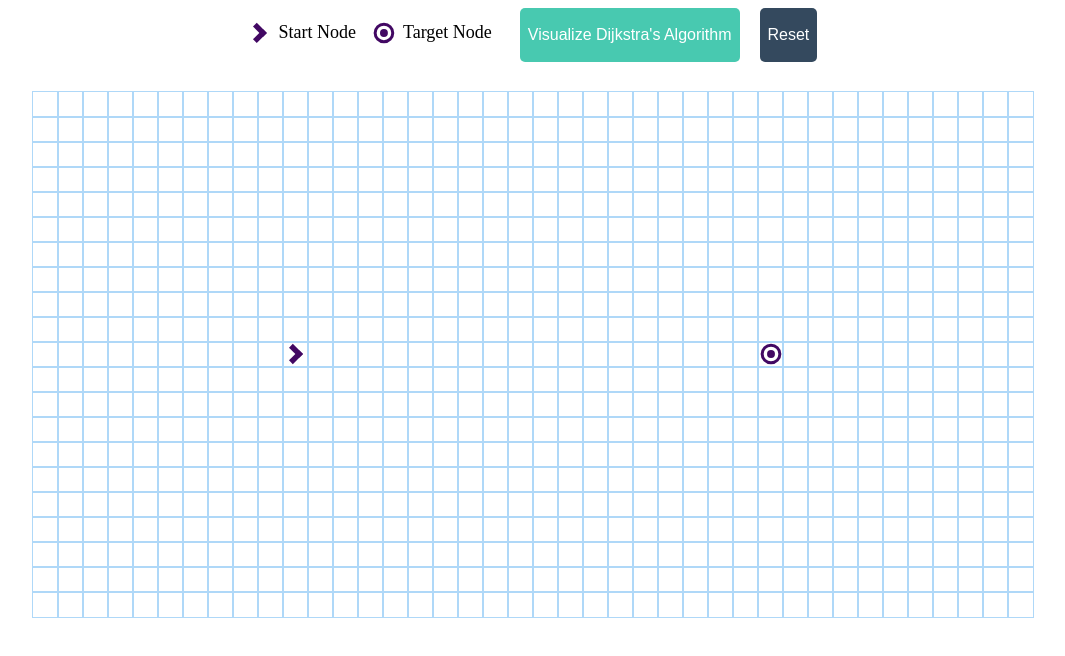
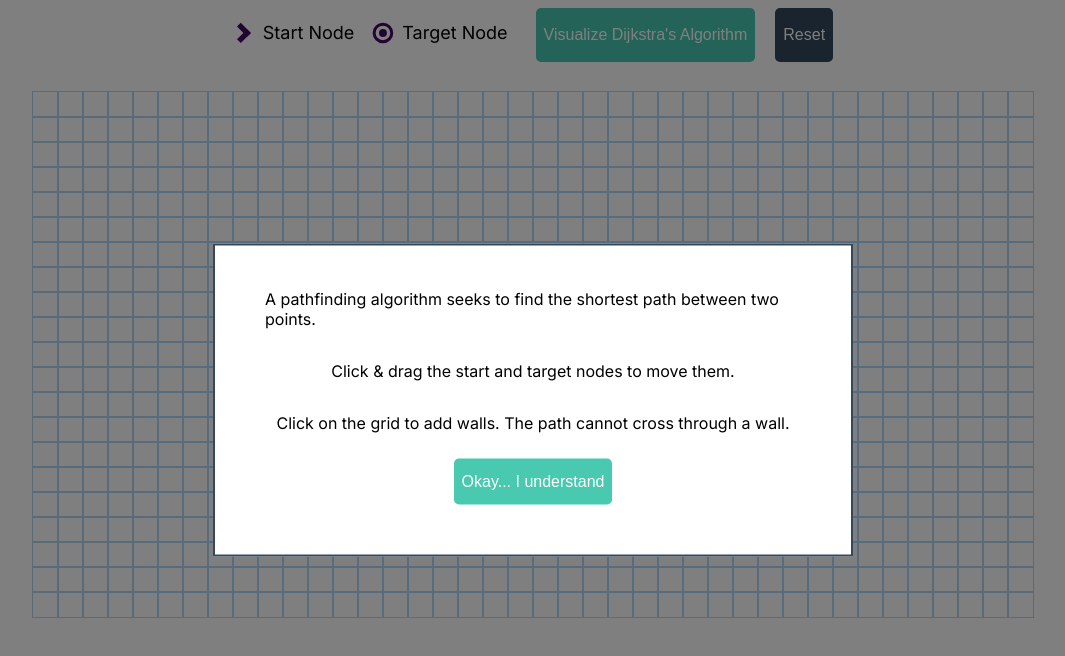
Before and after one commit to sava-stanchev/algorithmic-pathfinding, a React (Create React App) app: page / in a window 1280 px wide. Shown: the top 656 px of the page, without its empty margins (107-1172 px from the left). Built offline with nearby package versions, Linux system fonts and the light colour scheme.

Commit message:
created a tutorial modal displayed on page load

```diff
--- a/public/index.html
+++ b/public/index.html
@@ -24,20 +24,11 @@
       work correctly both with client-side routing and a non-root public URL.
       Learn how to configure a non-root public URL by running `npm run build`.
     -->
-    <title>React App</title>
+    <title>Algo Pathfinding</title>
   </head>
   <body>
     <noscript>You need to enable JavaScript to run this app.</noscript>
     <div id="root"></div>
-    <!--
-      This HTML file is a template.
-      If you open it directly in the browser, you will see an empty page.
-
-      You can add webfonts, meta tags, or analytics to this file.
-      The build step will place the bundled scripts into the <body> tag.
-
-      To begin the development, run `npm start` or `yarn start`.
-      To create a production bundle, use `npm run build` or `yarn build`.
-    -->
+    <div id="portal"></div>
   </body>
 </html>
--- /dev/null
+++ b/src/Modal/TutorialModal.css
@@ -0,0 +1,42 @@
+@import url("https://fonts.googleapis.com/css2?family=Inter:wght@300;400;500;600;700;800&display=swap");
+
+.overlay-styles {
+  position: fixed;
+  top: 0;
+  left: 0;
+  right: 0;
+  bottom: 0;
+  background-color: rgba(0, 0, 0, 0.5);
+  z-index: 1000;
+}
+
+.modal-styles {
+  position: fixed;
+  top: 50%;
+  left: 50%;
+  transform: translate(-50%, -50%);
+  background-color: white;
+  border: #34495e solid 2px;
+  padding: 50px;
+  padding-top: 27px;
+  z-index: 1000;
+  display: flex;
+  flex-direction: column;
+  justify-content: center;
+  align-items: center;
+}
+
+.modal-btn {
+  background-color: #48c9b0;
+  font-size: medium;
+  color: white;
+  padding: 14px 8px;
+  border: none;
+  border-radius: 5px;
+  cursor: pointer;
+  margin-top: 10px;
+}
+
+.modal-btn:hover {
+  background-color: #31bea2;
+}
--- /dev/null
+++ b/src/Modal/TutorialModal.tsx
@@ -0,0 +1,33 @@
+import "./TutorialModal.css";
+import ReactDom from "react-dom";
+
+type Props = {
+  open: boolean;
+  onClose: () => void;
+};
+
+const TutorialModal: React.FC<Props> = ({ open, onClose }) => {
+  if (!open) return null;
+
+  return ReactDom.createPortal(
+    <>
+      <div className="overlay-styles" />
+      <div className="modal-styles">
+        <p>
+          A pathfinding algorithm seeks to find the shortest path between two
+          points.
+        </p>
+        <p>Click & drag the start and target nodes to move them.</p>
+        <p>
+          Click on the grid to add walls. The path cannot cross through a wall.
+        </p>
+        <button className="modal-btn" onClick={onClose}>
+          Okay... I understand
+        </button>
+      </div>
+    </>,
+    document.getElementById("portal")!
+  );
+};
+
+export default TutorialModal;
--- a/src/Visualizer/Visualizer.css
+++ b/src/Visualizer/Visualizer.css
@@ -1,5 +1,6 @@
 body {
   min-width: 1033px;
+  font-family: "Inter", sans-serif;
 }
 
 .container {
--- a/src/Visualizer/Visualizer.tsx
+++ b/src/Visualizer/Visualizer.tsx
@@ -5,6 +5,7 @@ import { NodeType } from "./SingleNode/SingleNode";
 import { ReactComponent as StartIcon } from "../Icons/start.svg";
 import { ReactComponent as TargetIcon } from "../Icons/target.svg";
 import "./Visualizer.css";
+import TutorialModal from "../Modal/TutorialModal";
 
 const getNewGridWithWallToggled = (
   grid: NodeType[][],
@@ -51,6 +52,7 @@ const Visualizer: React.FC = () => {
   const [mouseIsPressed, setMouseIsPressed] = useState(false);
   const [pressedNodeStatus, setPressedNodeStatus] = useState("");
   const [selectedNode, setSelectedNode] = useState<NodeType>({} as NodeType);
+  const [open, setOpen] = useState(true);
 
   const createNode = (row: number, col: number) => {
     return {
@@ -270,6 +272,7 @@ const Visualizer: React.FC = () => {
           );
         })}
       </div>
+      <TutorialModal open={open} onClose={() => setOpen(false)} />
     </div>
   );
 };
```
